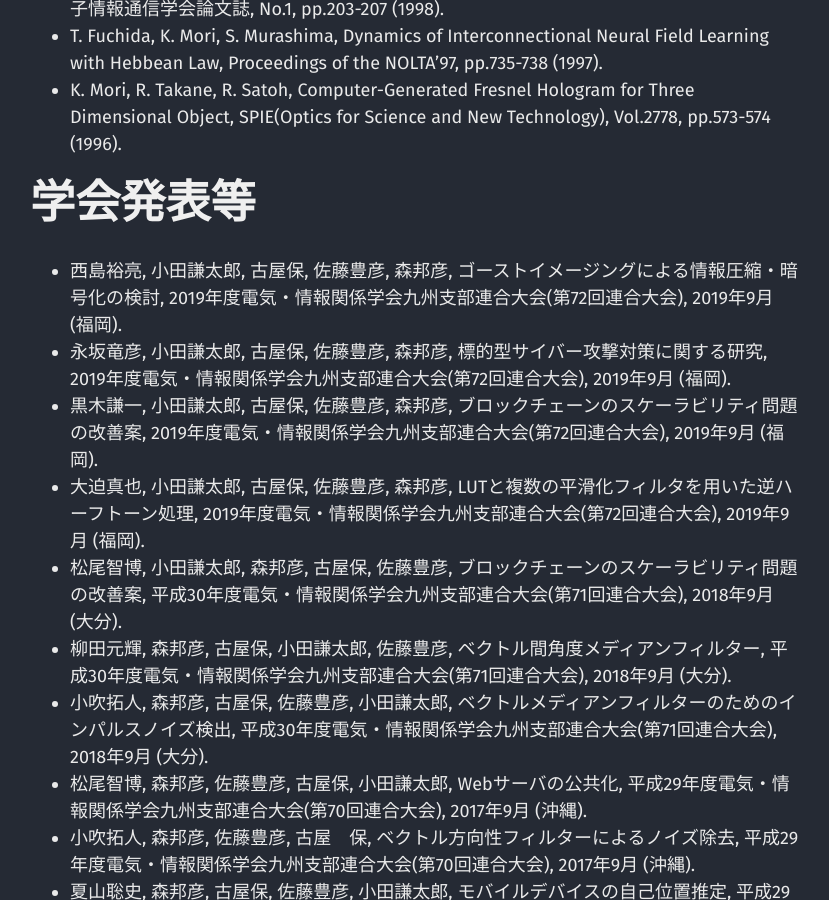
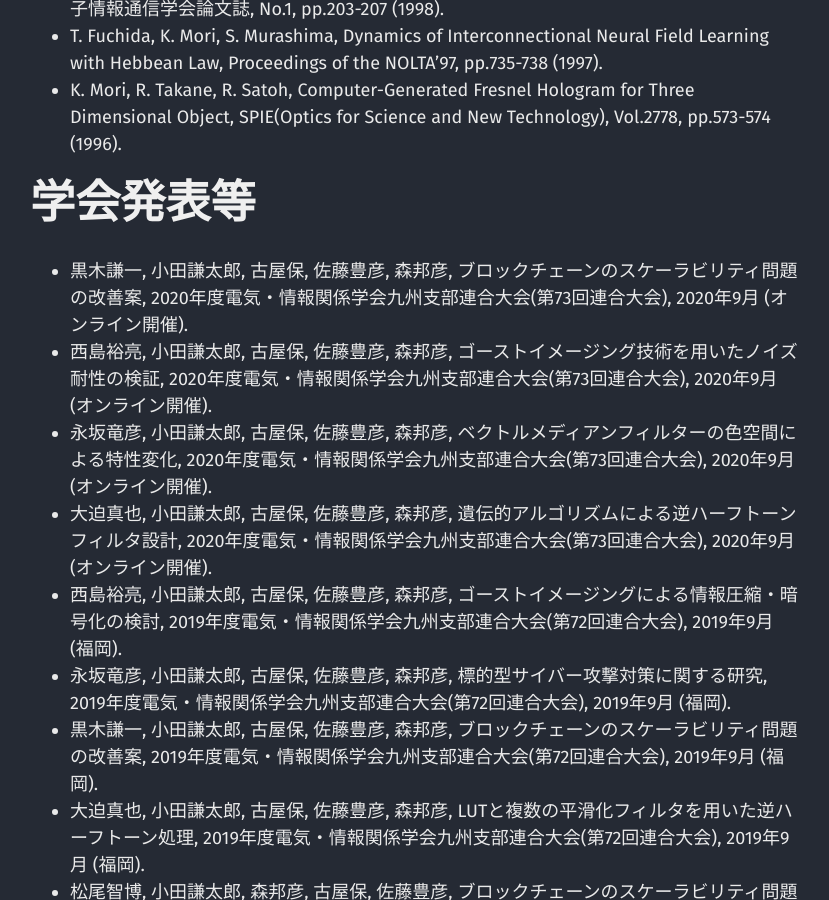
Before and after one commit to mori-labo/mori-labo.github.io, a Jekyll site: the page built from _pages/publications.md, in a window 1280 px wide and 900 px high, scrolled down 2386 px. Shown: the whole window, without its empty margins (42-871 px from the left). Built offline with Jekyll 4.4.1, drawn with Linux system fonts in a browser that asks for light colours; some web fonts are replaced.

Commit message:
学会発表リストに2020年09月の支部大会の実績を追記

```diff
--- a/_pages/publications.md
+++ b/_pages/publications.md
@@ -45,6 +45,10 @@ permalink: /publications/
 
 # 学会発表等
 
+* 黒木謙一, 小田謙太郎, 古屋保, 佐藤豊彦, 森邦彦, ブロックチェーンのスケーラビリティ問題の改善案, 2020年度電気・情報関係学会九州支部連合大会(第73回連合大会), 2020年9月 (オンライン開催).
+* 西島裕亮, 小田謙太郎, 古屋保, 佐藤豊彦, 森邦彦, ゴーストイメージング技術を用いたノイズ耐性の検証, 2020年度電気・情報関係学会九州支部連合大会(第73回連合大会), 2020年9月 (オンライン開催).
+* 永坂竜彦, 小田謙太郎, 古屋保, 佐藤豊彦, 森邦彦, ベクトルメディアンフィルターの色空間による特性変化, 2020年度電気・情報関係学会九州支部連合大会(第73回連合大会), 2020年9月 (オンライン開催).
+* 大迫真也, 小田謙太郎, 古屋保, 佐藤豊彦, 森邦彦, 遺伝的アルゴリズムによる逆ハーフトーンフィルタ設計, 2020年度電気・情報関係学会九州支部連合大会(第73回連合大会), 2020年9月 (オンライン開催).
 * 西島裕亮, 小田謙太郎, 古屋保, 佐藤豊彦, 森邦彦, ゴーストイメージングによる情報圧縮・暗号化の検討, 2019年度電気・情報関係学会九州支部連合大会(第72回連合大会), 2019年9月 (福岡).
 * 永坂竜彦, 小田謙太郎, 古屋保, 佐藤豊彦, 森邦彦, 標的型サイバー攻撃対策に関する研究, 2019年度電気・情報関係学会九州支部連合大会(第72回連合大会), 2019年9月 (福岡).
 * 黒木謙一, 小田謙太郎, 古屋保, 佐藤豊彦, 森邦彦, ブロックチェーンのスケーラビリティ問題の改善案, 2019年度電気・情報関係学会九州支部連合大会(第72回連合大会), 2019年9月 (福岡).
```
